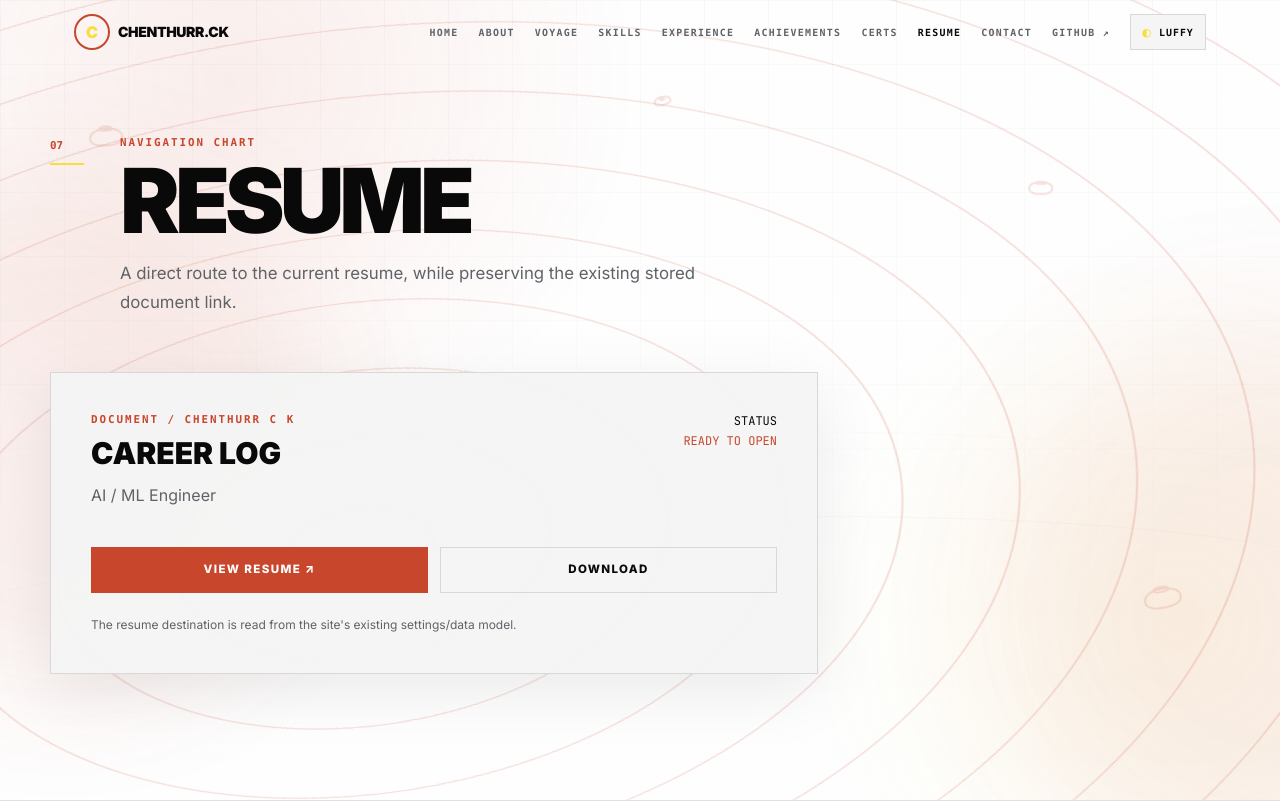
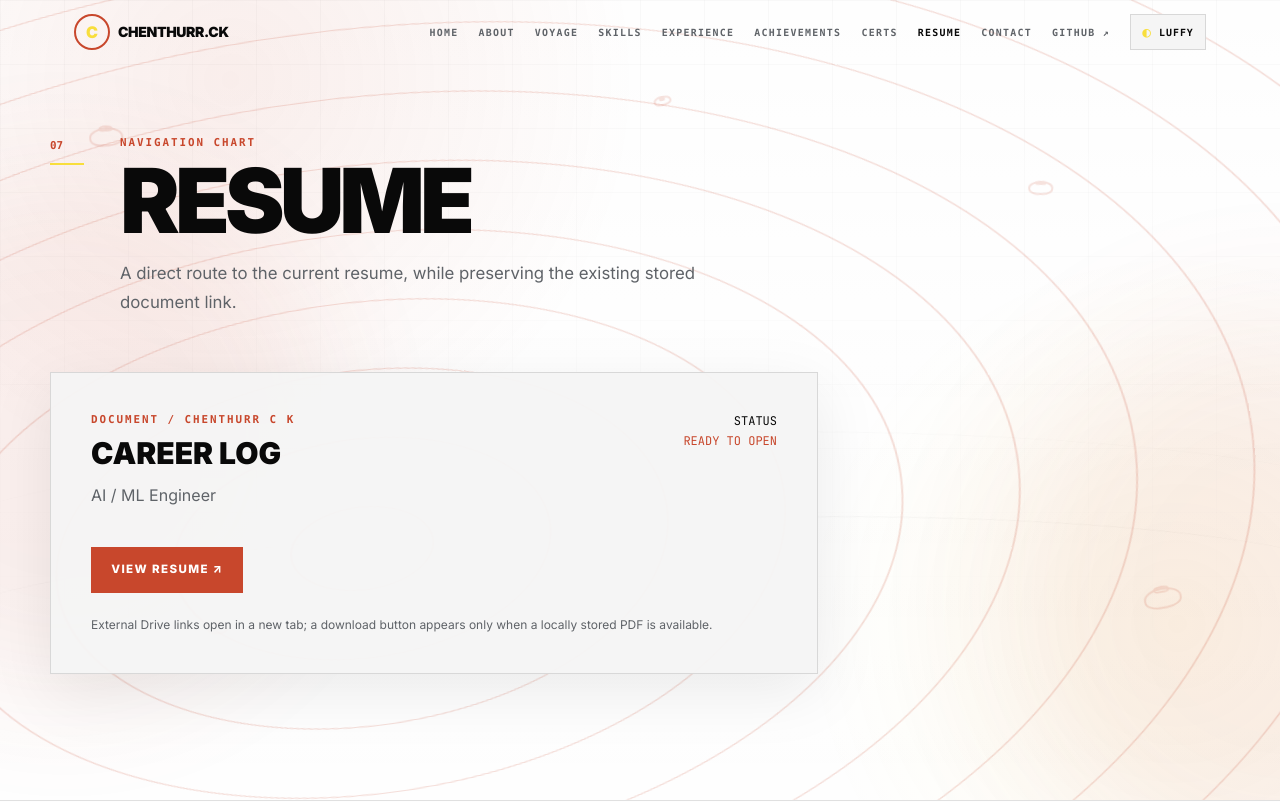
Before and after one commit to Chenthurr/portfolio, a React (Vite) app: page /resume in a window 1280 px wide. Shown: the top 802 px of the page. Built offline with nearby package versions, Linux system fonts and the light colour scheme.

Commit message:
Fix external resume link behavior

```diff
--- a/src/pages/Resume.jsx
+++ b/src/pages/Resume.jsx
@@ -4,5 +4,12 @@ import SectionHeading from '../components/SectionHeading';
 export default function Resume() {
   const { settings, resumeDataUrl } = useData();
   const resumeUrl = resumeDataUrl || settings.resumeDriveUrl;
-  return <div className="page"><div className="container-wide"><SectionHeading index={7} eyebrow="NAVIGATION CHART" title="RESUME" description="A direct route to the current resume, while preserving the existing stored document link." /><div className="max-w-3xl paper-card p-7 sm:p-10"><div className="flex flex-wrap justify-between gap-6"><div><p className="eyebrow">DOCUMENT / CHENTHURR C K</p><h2 className="text-3xl font-black">CAREER LOG</h2><p className="mt-3 text-[var(--muted)]">AI / ML Engineer</p></div><div className="font-mono text-right text-xs"><p>STATUS</p><p className="text-[var(--primary)] mt-1">READY TO OPEN</p></div></div><div className="mt-10 grid sm:grid-cols-2 gap-3"><a className="btn-primary" href={resumeUrl} target="_blank" rel="noopener noreferrer">View Resume ↗</a><a className="btn-ghost" href={resumeUrl} target="_blank" rel="noopener noreferrer" download>Download</a></div><p className="mt-6 text-xs text-[var(--muted)]">The resume destination is read from the site's existing settings/data model.</p></div></div></div>;
+  return <div className="page"><div className="container-wide">
+    <SectionHeading index={7} eyebrow="NAVIGATION CHART" title="RESUME" description="A direct route to the current resume, while preserving the existing stored document link." />
+    <div className="max-w-3xl paper-card p-7 sm:p-10">
+      <div className="flex flex-wrap justify-between gap-6"><div><p className="eyebrow">DOCUMENT / CHENTHURR C K</p><h2 className="text-3xl font-black">CAREER LOG</h2><p className="mt-3 text-[var(--muted)]">AI / ML Engineer</p></div><div className="font-mono text-right text-xs"><p>STATUS</p><p className="text-[var(--primary)] mt-1">READY TO OPEN</p></div></div>
+      {resumeUrl ? <div className="mt-10 flex flex-wrap gap-3"><a className="btn-primary" href={resumeUrl} target="_blank" rel="noopener noreferrer">View Resume ↗</a>{resumeDataUrl && <a className="btn-ghost" href={resumeDataUrl} download="Chenthurr-C-K-Resume.pdf">Download PDF</a>}</div> : <p className="mt-8 text-sm text-[var(--muted)]">Resume link is not configured yet. Add it through the Admin page.</p>}
+      <p className="mt-6 text-xs text-[var(--muted)]">External Drive links open in a new tab; a download button appears only when a locally stored PDF is available.</p>
+    </div>
+  </div></div>;
 }
```
